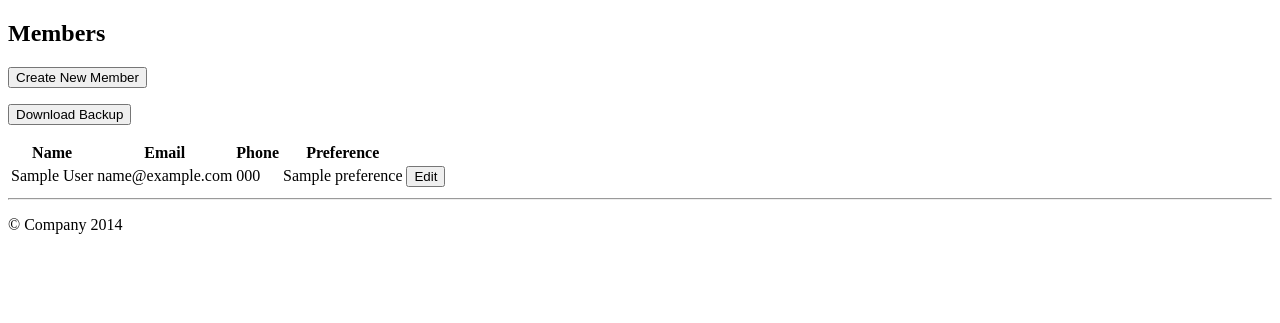
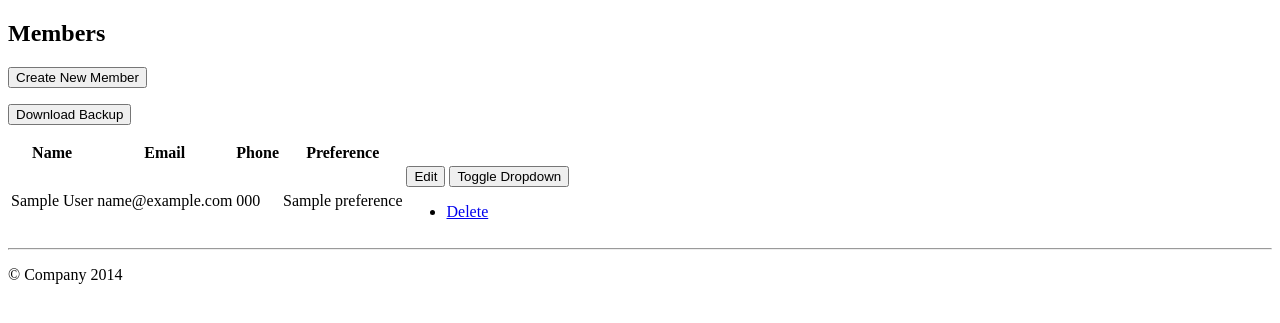
Before and after one commit to exit99/embervite, a Django app: template templates/events/member_list.html in a window 1280 px wide. Shown: the part 142-465 px from the top of the page. Run offline with Django 3.2, Linux system fonts and the light colour scheme; the template is opened without the code that fills it: most values are stand-ins (such as "Sample title", 1, 10 or a date in 2020); some libraries are stand-ins or nearby versions.

Commit message:
Can delete members too

```diff
--- a/events/urls.py
+++ b/events/urls.py
@@ -10,6 +10,7 @@ urlpatterns = patterns('events.views',
 
     url(r'^member/list/$', 'member_list', name='member-list'),
     url(r'^member/edit/(\d{1,6})/$', 'member_edit', name='member-edit'),
+    url(r'^member/delete/(\d{1,6})/$', 'member_delete', name='member-delete'),
     url(r'^member/download-backup$', 'download_backup', name='download-backup'),
 
     url(r'^email/yes/(.+?)/$', 'email_yes', name='email-yes'),
--- a/static/js/main.js
+++ b/static/js/main.js
@@ -1,3 +1,7 @@
 $(document).ready( function() {
     $('.django-message').delay(4000).fadeOut();
 });
+
+function goTo(url) {
+    window.location.href = url
+};
--- a/templates/events/event_list.html
+++ b/templates/events/event_list.html
@@ -66,11 +66,6 @@
       </div>
 
       <hr>
-<script>
-function goTo(url) {
-    window.location.href = url
-};
-</script>
 {% endblock %}
 
 {% block footer %}
--- a/templates/events/member_list.html
+++ b/templates/events/member_list.html
@@ -41,7 +41,18 @@
                             <td>{{ member.email }}</td>
                             <td>{{ member.phone }}</td>
                             <td>{{ member.preference }}</td>
-                            <td><a href="{% url 'member-edit' member.pk %}"><button class="btn btn-primary">Edit</button></a></td>
+                            <td>
+                                <div class="btn-group">
+                                    <button type="button" class="btn btn-primary edit-event" onclick="goTo('{% url 'member-edit' member.pk %}')" >Edit</button>
+                                  <button type="button" class="btn btn-primary dropdown-toggle" data-toggle="dropdown" aria-expanded="false">
+                                    <span class="caret"></span>
+                                    <span class="sr-only">Toggle Dropdown</span>
+                                  </button>
+                                  <ul class="dropdown-menu" role="menu">
+                                    <li><a href="{% url 'member-delete' member.pk %}">Delete</a></li>
+                                  </ul>
+                                </div>
+                            </td>
                         </tr>
                     {% endfor %}
                 </tbody>
```
Also changed, not shown: events/views.py (+11 -1 lines), events/migrations/0002_event_needs_reset.py (added).
